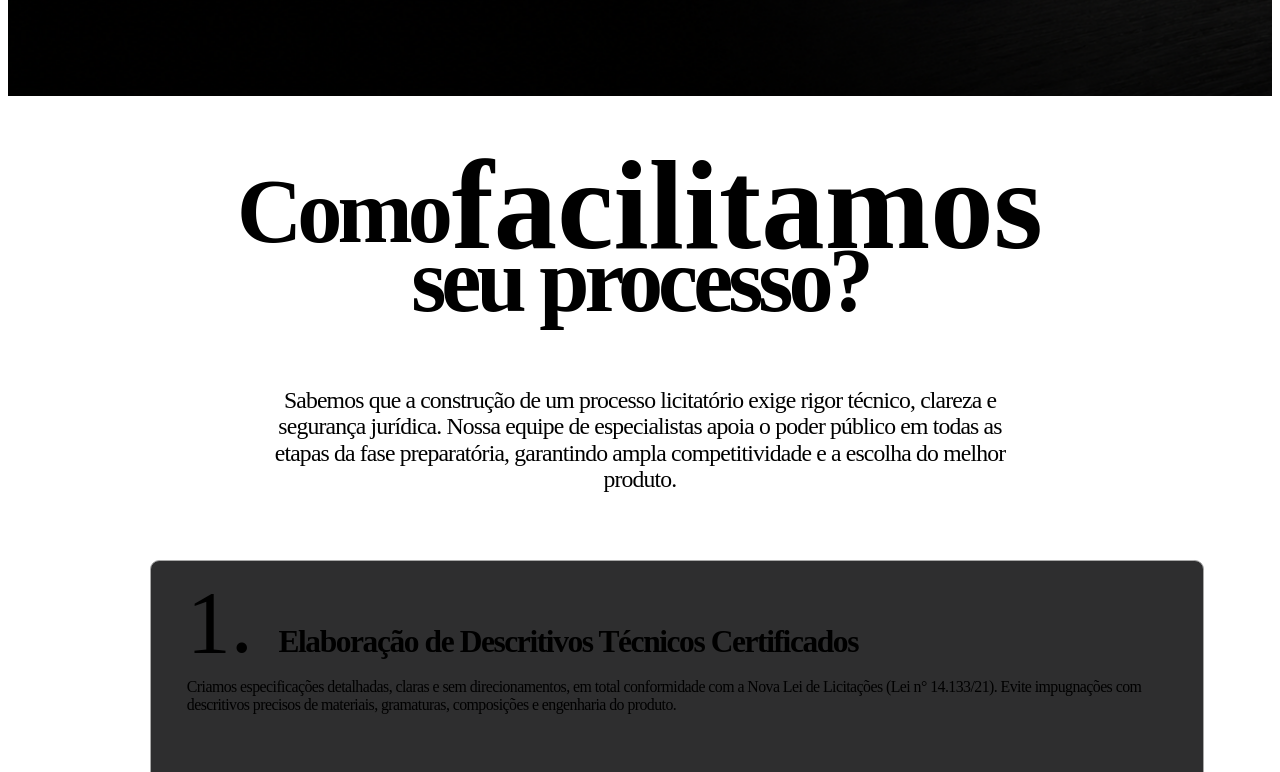
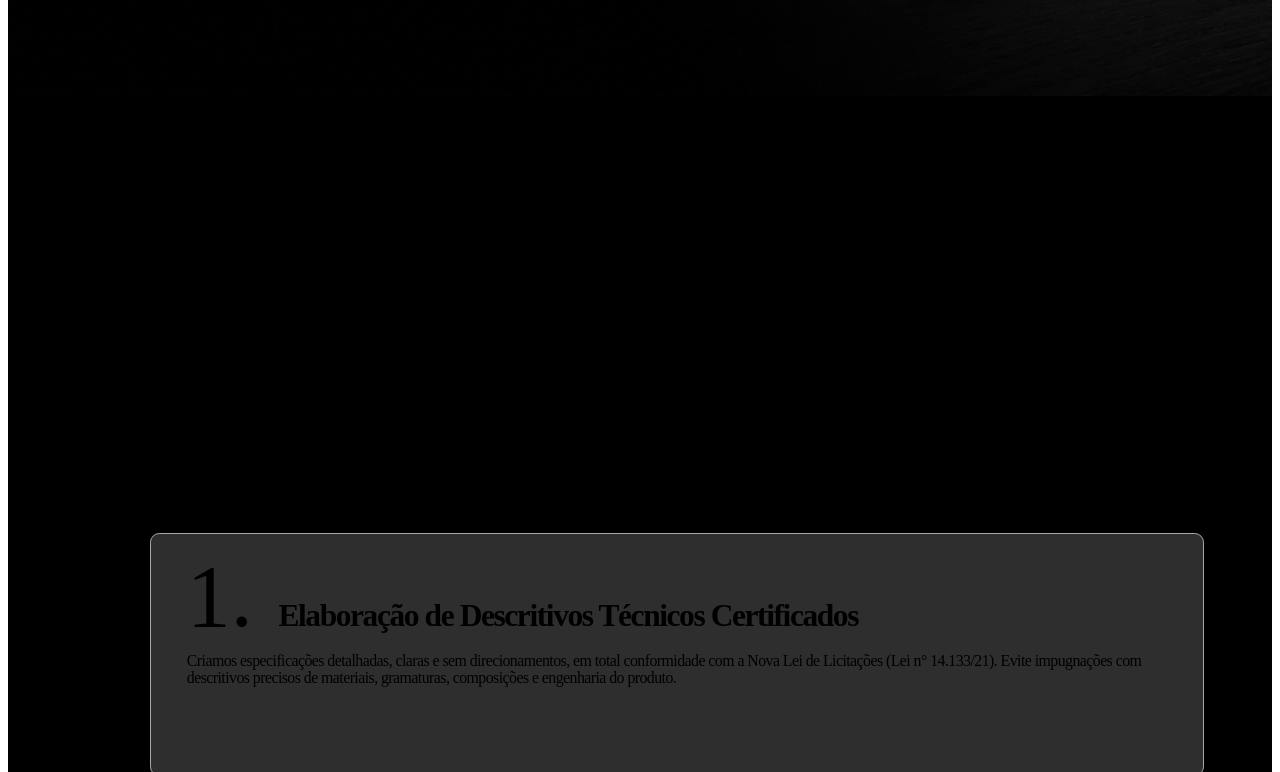
Before and after one commit to leobrasil777-lang/FeraProart-Website, a React (Vite) app: page /licitacao in a window 1280 px wide. Shown: the part 808-1580 px from the top of the page. Built offline with nearby package versions, Linux system fonts and the light colour scheme; the HTML template or start-up script is replaced by a standard one.

Commit message:
Ajustesnos textos, tamanhos e bordas

```diff
--- a/src/pages/Licitacao/sections/LicitacaoAgilitySection/LicitacaoAgilitySection.css
+++ b/src/pages/Licitacao/sections/LicitacaoAgilitySection/LicitacaoAgilitySection.css
@@ -58,7 +58,7 @@
   color: var(--color-white);
   -webkit-text-stroke: 7px #000000;
   paint-order: stroke fill;
-  font-size: clamp(64px, 5.8vw, 72px);
+  font-size: clamp(84px, 9.9vw, 134px);
   letter-spacing: 0;
   line-height: 0.76;
 }
@@ -286,3 +286,32 @@
     transition: none;
   }
 }
+
+/* Ajuste do destaque "máxima:" */
+
+.licitacao-agility__title-highlight {
+  font-size: clamp(82px, 7.8vw, 108px);
+}
+
+/* Tablet / telas médias */
+@media (max-width: 56rem) {
+  .licitacao-agility__title-highlight {
+    font-size: clamp(82px, 14vw, 116px);
+    -webkit-text-stroke-width: 6px;
+  }
+}
+
+/* Mobile */
+@media (max-width: 43.75rem) {
+  .licitacao-agility__title-highlight {
+    font-size: clamp(78px, 22vw, 104px);
+    -webkit-text-stroke-width: 5px;
+  }
+}
+
+/* Notebook com pouca altura */
+@media (max-height: 760px) and (min-width: 56.01rem) {
+  .licitacao-agility__title-highlight {
+    font-size: clamp(84px, 9.9vw, 134px);;
+  }
+}
--- a/src/pages/Licitacao/sections/LicitacaoProcessSection/LicitacaoProcessSection.css
+++ b/src/pages/Licitacao/sections/LicitacaoProcessSection/LicitacaoProcessSection.css
@@ -1,5 +1,5 @@
 .licitacao-process {
-  background: var(--color-black);
+  background: #000000;
   color: var(--color-white);
   padding-block: clamp(40px, 5.4vw, 72px) clamp(64px, 8.2vw, 116px);
 }
@@ -19,7 +19,7 @@
   color: var(--color-white);
   font-family: var(--font-primary);
   font-size: clamp(58px, 7.05vw, 96px);
-  font-weight: 700;
+  font-weight: 500;
   letter-spacing: -0.055em;
   line-height: 0.76;
   text-align: center;
@@ -40,13 +40,15 @@
   display: inline-block;
   margin-left: clamp(-5px, -0.35vw, -2px);
   font-size: clamp(84px, 9.9vw, 134px);
+  -webkit-text-stroke: 12px #000000;
+  paint-order: stroke fill;
   letter-spacing: 0;
   line-height: 0.54;
   transform: translateY(0.045em);
 }
 
 .licitacao-process__intro {
-  max-width: 735px;
+  max-width: 900px;
   margin: clamp(52px, 5.6vw, 74px) auto 0;
   color: var(--color-white);
   font-family: var(--font-primary);
@@ -74,7 +76,7 @@
 
 .licitacao-process__card {
   width: 100%;
-  min-height: clamp(150px, 15vw, 210px);
+  min-height: clamp(120px, 15vw, 180px);
   border: 1px solid #a8a8a8;
   border-radius: clamp(6px, 0.72vw, 10px);
   padding: clamp(22px, 2.4vw, 32px) clamp(24px, 2.8vw, 38px);
```
Also changed, not shown: src/components/Header.tsx (indentation only).
